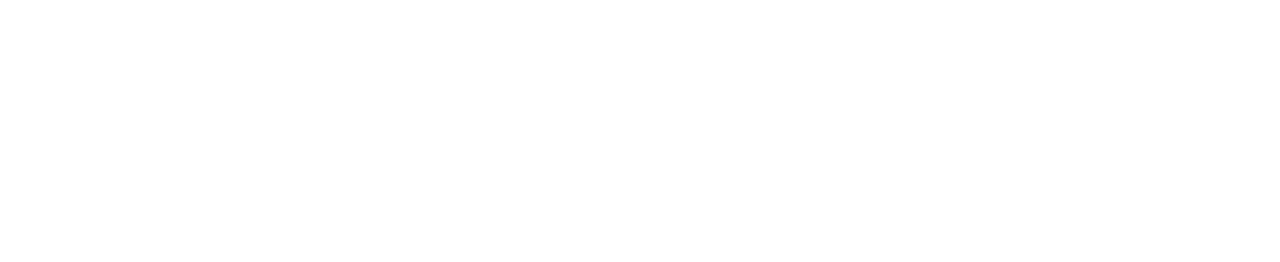
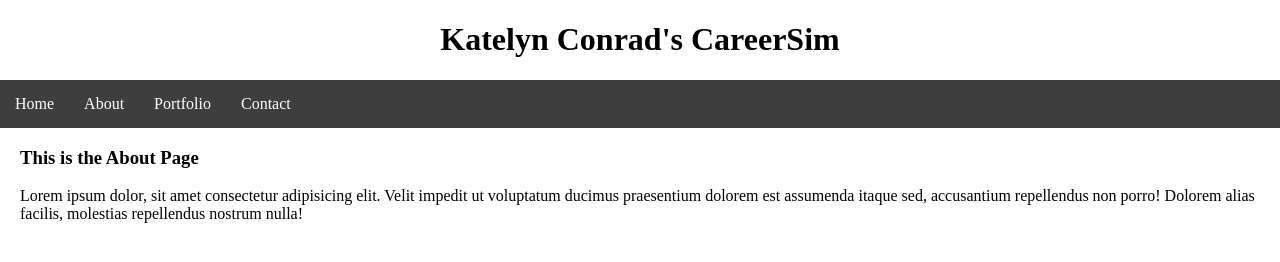
Before and after one commit to Katelynconrad424/CareerSim, a plain HTML site: page about.html in a window 1280 px wide. Drawn offline with Linux system fonts and the light colour scheme.

Commit message:
Connected Html and CSS files

```diff
--- a/about.html
+++ b/about.html
@@ -0,0 +1,29 @@
+<!DOCTYPE html>
+<html lang="en">
+  <head>
+    <meta charset="UTF-8" />
+    <meta name="viewport" content="width=device-width, initial-scale=1.0" />
+    <title>CareerSim</title>
+    <link rel="stylesheet" href="style.css" />
+  </head>
+  <body>
+    <h1>Katelyn Conrad's CareerSim</h1>
+    <nav class="navbar">
+      <ul>
+        <li><a href="index.html">Home</a></li>
+        <li><a href="about.html">About</a></li>
+        <li><a href="portfolio.html">Portfolio</a></li>
+        <li><a href="contact.html">Contact</a></li>
+      </ul>
+    </nav>
+    <main>
+      <h3>This is the About Page</h3>
+      <p>
+        Lorem ipsum dolor, sit amet consectetur adipisicing elit. Velit impedit
+        ut voluptatum ducimus praesentium dolorem est assumenda itaque sed,
+        accusantium repellendus non porro! Dolorem alias facilis, molestias
+        repellendus nostrum nulla!
+      </p>
+    </main>
+  </body>
+</html>
--- a/style.css
+++ b/style.css
@@ -1,32 +1,35 @@
-ul {
+body {
+  margin: 0px;
+}
+
+main {
+  margin-left: 20px;
+  margin-right: 20px;
+}
+
+h1 {
+  text-align: center;
+}
+
+.navbar ul {
   list-style-type: none;
-  margin: 0;
-  padding: 0;
-}
-/* Add a black background color to the top navigation */
-.topnav {
-  background-color: #333;
+  background-color: rgb(62, 62, 62);
+  padding: 0px;
+  margin: 0px;
   overflow: hidden;
 }
 
-/* Style the links inside the navigation bar */
-.topnav a {
-  float: left;
-  color: #f2f2f2;
+.navbar a {
+  color: white;
+  text-decoration: none;
+  padding: 15px;
+  display: block;
   text-align: center;
-  padding: 14px 16px;
-  text-decoration: none;
-  font-size: 17px;
 }
 
-/* Change the color of links on hover */
-.topnav a:hover {
-  background-color: #ddd;
-  color: black;
+.navbar a:hover {
+  background-color: rgb(39, 39, 39);
 }
-
-/* Add a color to the active/current link */
-.topnav a.active {
-  background-color: #04aa6d;
-  color: white;
+.navbar li {
+  float: left;
 }
```
Also changed, not shown: contact.html (+29 -0 lines), index.html (+12 -1 lines), portfolio.html (+29 -0 lines).
